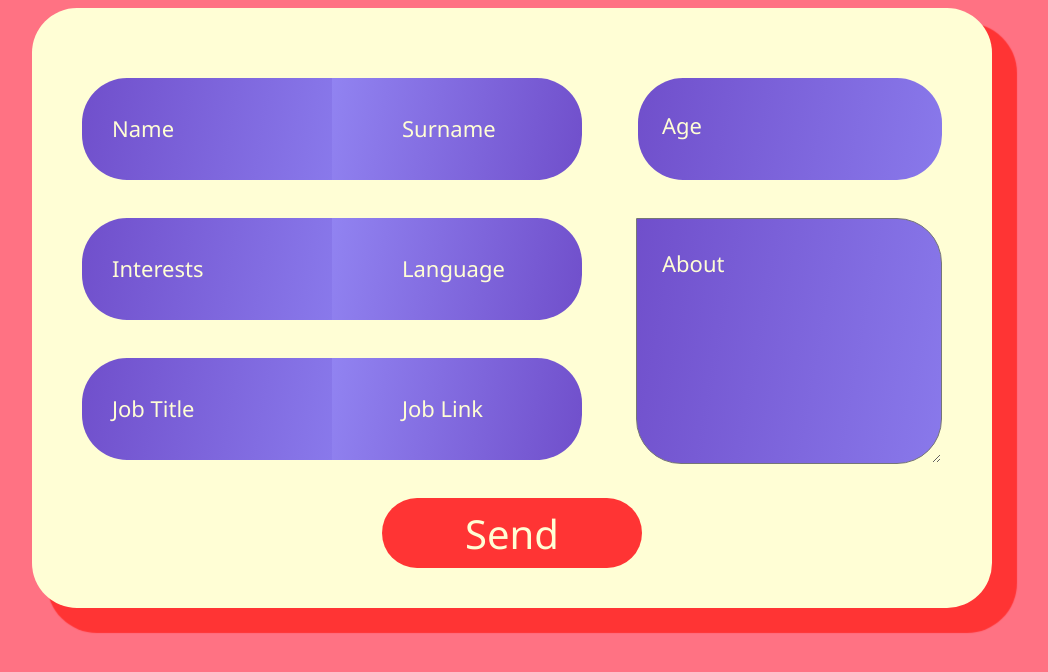
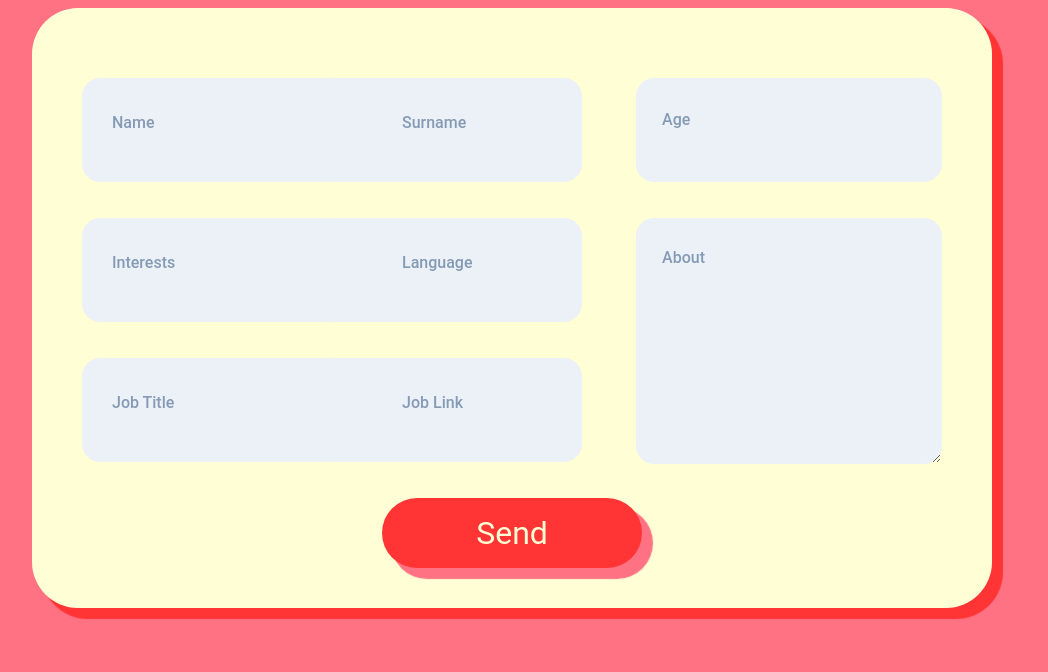
Before and after one commit to dreistein33/jobber, a Flask app: page / in a window 1280 px wide. Shown: the top 672 px of the page, without its empty margins (128-1176 px from the left). Run offline with Flask 3, Linux system fonts and the light colour scheme.

Commit message:
Fix Valid Function

```diff
--- a/static/scripts/utils.js
+++ b/static/scripts/utils.js
@@ -50,7 +50,7 @@ function validateFormData(data_dict) {
 
     for (const key in flat_dict) {
         // Declare current item in the list as variable
-        var currentInputElement = flat_dict.key;
+        var currentInputElement = flat_dict[key];
         console.log("lol", currentInputElement);
         if (currentInputElement == null || pattern.test(currentInputElement)) {
             return false;
@@ -126,33 +126,33 @@ function updateContentBox(mode) {
     var contentBoxHtml = `
     <form id="user-form" onsubmit="sendDataToEndpoint()">
             <div class="input-box">
-            <label for="name" class="left-input-label">Name</label>
+            <label for="name" class="input-label">Name</label>
             <input class="left-input" id="name" type="text" name="name" placeholder=" " required>
 
-            <label for="surname" class="left-input-label" style="left: 320px; text-align: right;">Surname</label>
+            <label for="surname" class="input-label" style="left: 320px; text-align: right;">Surname</label>
             <input class="right-input" id="surname" type="text" value=" " name="surname" placeholder=" " required>
         </div>
 
         <div class="input-box">
-            <label for="interests" class="left-input-label">Interests</label>
+            <label for="interests" class="input-label">Interests</label>
             <input class="left-input" id="interests" type="text" name="interests" placeholder=" " required>
 
-            <label for="language" class="left-input-label" style="left: 320px;">Language</label>
+            <label for="language" class="input-label" style="left: 320px;">Language</label>
             <input class="right-input" id="language" type="text" name="language" placeholder=" " required>
         </div>
 
         <div class="input-box">
-            <label for="job-title" class="left-input-label">Job Title</label>
+            <label for="job-title" class="input-label">Job Title</label>
             <input class="left-input" id="job-title" type="text" name="job-title" placeholder=" "required>
 
-            <label for="job-link" class="left-input-label" style="left: 320px;">Job Link</label>
+            <label for="job-link" class="input-label" style="left: 320px;">Job Link</label>
             <input class="right-input" id="job-link" type="text" name="job-link" placeholder=" "required>
         </div>
 
-        <label for="age" class="left-input-label" style="left: 630px; top: 62px;">Age</label>
+        <label for="age" class="input-label" style="left: 630px; top: 62px;">Age</label>
         <input class="age-input" id="age" type="text" name="age" placeholder="" required>
 
-        <label for="about" class="left-input-label" style="left: 630px; top: 200px;">About</label>
+        <label for="about" class="input-label" style="left: 630px; top: 200px;">About</label>
         <textarea class="about-input" id="about" type="text" name="about" placeholder=" " required></textarea>
 
         <input class="send-button" type="submit" value="Send">
--- a/static/styles/styles.css
+++ b/static/styles/styles.css
@@ -2,7 +2,7 @@
 @media screen and (min-width: 1024px) {
 
     * {
-        font-family:'Segoe UI', Tahoma, Geneva, Verdana, sans-serif;
+        font-family: "Roboto", sans-serif;
     }
 
     html {
@@ -10,24 +10,33 @@
     }
 
     :root {
-        --main-border-radius: 45px;
+        --bg-color: #FF7283;
+        --main-border-radius-left: 18px 0px 0px 18px;
+        --main-border-radius-right: 0px 18px 18px 0px;
+        --input-border: 1px solid rgb(236, 241, 247);
+        --input-field-color: rgb(236, 241, 247);
+        --input-focus-color: rgba(236, 241, 247, 0.521);
+        --label-text-color: rgb(133, 154, 181);
         --grey-text: grey;
+
     }
 
     body {
-        background: #FF7283;
+        background: var(--bg-color);
     }
 
-    input {
-        border-color: purple;
-        border-bottom-width: 0px;
-        border-top-width: 0px;
-        border-left-width: 0px;
-        border-right-width: 0px;
+    input[type="text"] {
+        border: var(--input-border);
+        background: var(--input-field-color);
+        transition: 0.2s;
     }
 
     input:focus {
-        outline: none;
+        outline: var(--bg-color);
+    }
+
+    input[type="text"]:hover {
+        background: var(--input-focus-color);
     }
 
     p {
@@ -47,10 +56,10 @@
         transform: translateX(-50%);
         transition: 0.5s;
         background: #FFFED5;;
-        border-radius: var(--main-border-radius);
+        border-radius: 46px;
         z-index: 1;
         vertical-align: top;
-        box-shadow: 20px 20px 1px 5px #FF3434;
+        box-shadow: 10px 10px 1px 1px #FF3434;
     }
 
     .input-box {
@@ -67,11 +76,8 @@
         position: relative;
         width: 50%;
         height: 100%;
-        background: linear-gradient(100deg, #704FCB, #8979EB);
-        border-top-left-radius: var(--main-border-radius);
-        border-bottom-left-radius: var(--main-border-radius);
-        border-top-right-radius: 0;
-        border-bottom-right-radius: 0;
+        background: var(--input-field-color);
+        border-radius: var(--main-border-radius-left);
         z-index: 1;
     }
 
@@ -79,12 +85,8 @@
         position: relative;
         width: 50%;
         height: 100%;
-        /*transform: translateX(-30%);*/
-        background: linear-gradient(100deg, #9183f1, #704FCB);
-        border-top-right-radius: var(--main-border-radius);
-        border-bottom-right-radius: var(--main-border-radius);
-        border-top-left-radius: 0;
-        border-bottom-left-radius: 0;
+        background: var(--input-field-color);
+        border-radius: var(--main-border-radius-right);
         z-index: 0;
     }
 
@@ -95,9 +97,8 @@
         display: flex;
         width: 300px;
         height: 100px;
+        border-radius: 18px;
         /* float: right; */
-        background: linear-gradient(100deg, #704FCB, #8979EB);
-        border-radius: var(--main-border-radius);
     }
 
     .about-input {
@@ -106,9 +107,18 @@
         height: 240px;
         right: 50px;
         top: 170px;
-        background: linear-gradient(100deg, #704FCB, #8979EB);
-        border-radius: var(--main-border-radius);
-        border-top-left-radius: 0;
+        border: var(--input-border);
+        background: var(--input-field-color);
+        border-radius: 18px;
+        transition: 0.2s;
+    }
+
+    .about-input:hover {
+        background: var(--input-focus-color);
+    }
+
+    .about-input:focus {
+        outline: none;
     }
 
     .text-box {
@@ -120,14 +130,16 @@
     .send-button {
         position: absolute;
         display: flex;
+        border: none;
         width: 260px;
         height: 70px;
         transform: translateY(70px);
         left: 350px;
         background: #FF3434;
-        border-radius: var(--main-border-radius);
-        font-size: 40px;
+        border-radius: 45px;
+        font-size: 2rem;
         color: #FFFED5;
+        box-shadow: 10px 10px 1px 1px var(--bg-color);
         text-align: center;
         justify-content: center;
         transition: 0.2s
@@ -149,21 +161,20 @@
         align-self: center;
 }
 
-    .left-input-label {
+    .input-label {
         position: absolute;
         left: 30px;
         top: 35px;
         z-index: 2;
-        font-size: 22px;
+        font-size: 1rem;
         font-weight:500;
-        color: #FFFED5;
+        color: var(--label-text-color);
         pointer-events: none;
         transition: 0.3s;
     }
 
-    .left-input-label:hover {
+    .input-label:hover {
         cursor: text;
-        font-size: 23px;
     }
 
     .article-box {
```
